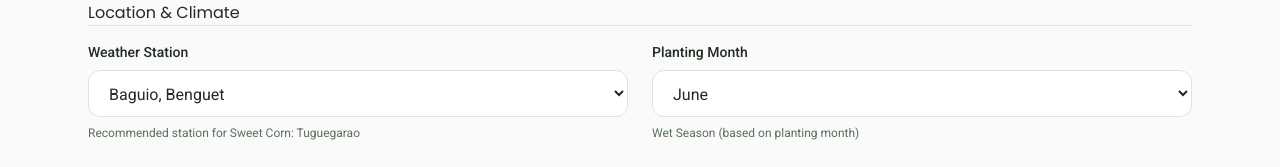
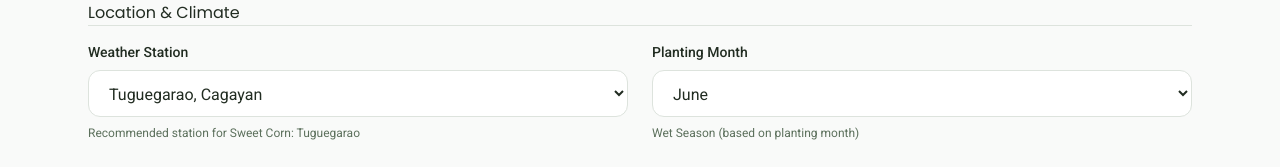
Before and after one commit to scarfniyato/AgriSim-Final, a React (Vite) app in the folder frontend/: page /scenario-setup in a window 1280 px wide. Shown: the part 321-488 px from the top of the page. Built offline with nearby package versions, Linux system fonts and the light colour scheme; the HTML template or start-up script is replaced by a standard one.

Commit message:
default crop & location

```diff
--- a/frontend/src/components/screens/ScenarioSetup.tsx
+++ b/frontend/src/components/screens/ScenarioSetup.tsx
@@ -41,6 +41,7 @@ const ALL_MONTHS: MonthId[] = [
   'january', 'february', 'march', 'april', 'may', 'june',
   'july', 'august', 'september', 'october', 'november', 'december',
 ];
+const DEFAULT_CROP: CropId = 'sweet_corn';
 
 function getSeasonFromMonth(month: MonthId): SeasonId {
   return WET_SEASON_MONTHS.includes(month) ? 'wet_season' : 'dry_season';
@@ -48,8 +49,8 @@ function getSeasonFromMonth(month: MonthId): SeasonId {
 
 export default function ScenarioSetup() {
   const navigate = useNavigate();
-  const [selectedCrop, setSelectedCrop] = useState<CropId>('sweet_corn');
-  const [selectedLocation, setSelectedLocation] = useState<LocationId>('baguio_benguet');
+  const [selectedCrop, setSelectedCrop] = useState<CropId>(DEFAULT_CROP);
+  const [selectedLocation, setSelectedLocation] = useState<LocationId>(RECOMMENDED_LOCATION_BY_CROP[DEFAULT_CROP]);
   const [selectedMonth, setSelectedMonth] = useState<MonthId>('june');
   const [initialMoisture, setInitialMoisture] = useState(50);
   const [selectedScenario, setSelectedScenario] = useState<ScenarioId>('baseline');
```
